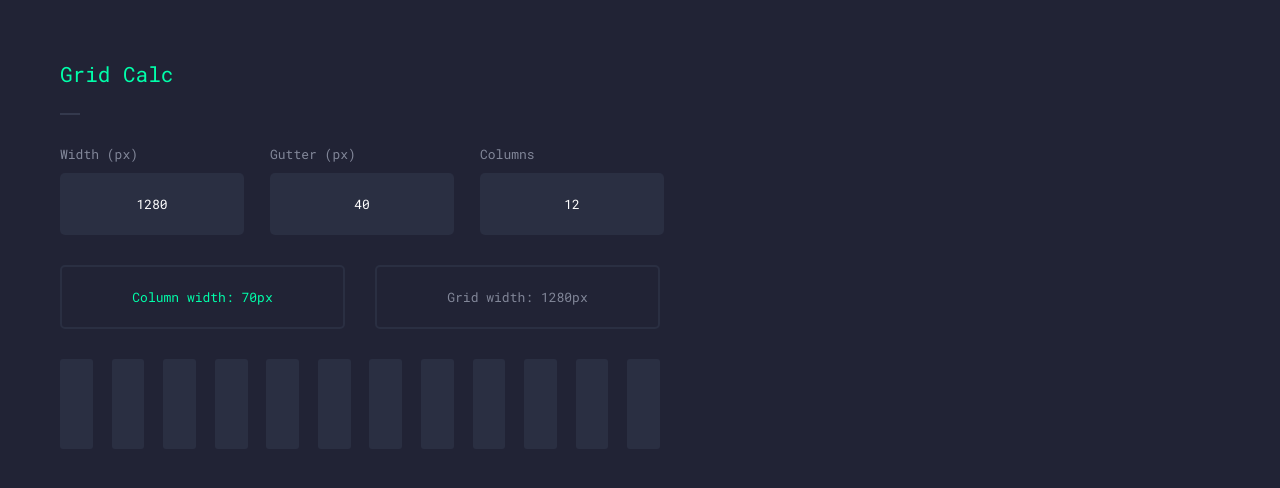
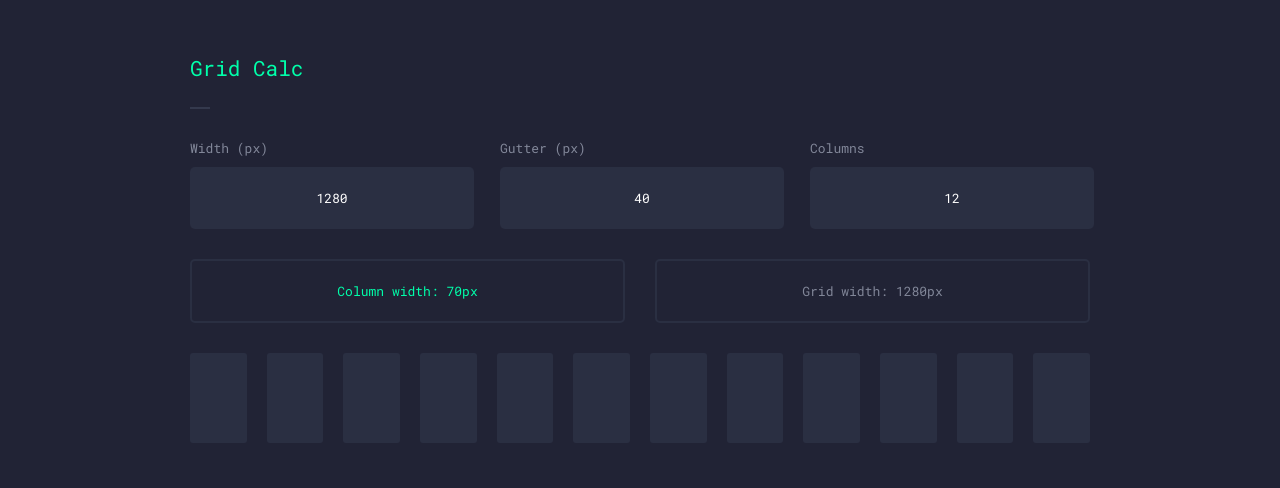
Before and after one commit to dannymcclain/Grid-Calc, a React (Create React App) app: page / in a window 1280 px wide. Shown: the top 488 px of the page. Built offline with nearby package versions, Linux system fonts and the light colour scheme.

Commit message:
updated width

```diff
--- a/src/App.css
+++ b/src/App.css
@@ -13,8 +13,9 @@ body {
 }
 
 .container {
-  margin: 60px;
-  max-width: 600px;
+  margin: 0 auto;
+  padding: 40px 60px 60px 60px;
+  max-width: 900px;
 }
 
 h1 {
--- a/src/App.js
+++ b/src/App.js
@@ -69,7 +69,7 @@ class App extends Component {
         <h1>Grid Calc</h1>
         <div className="grid-values">
           <div className="grid-input px-suffix">
-            <label for="max-grid">Width (px)</label>
+            <label>Width (px)</label>
             <input
               type="number"
               className="max-width"
```
